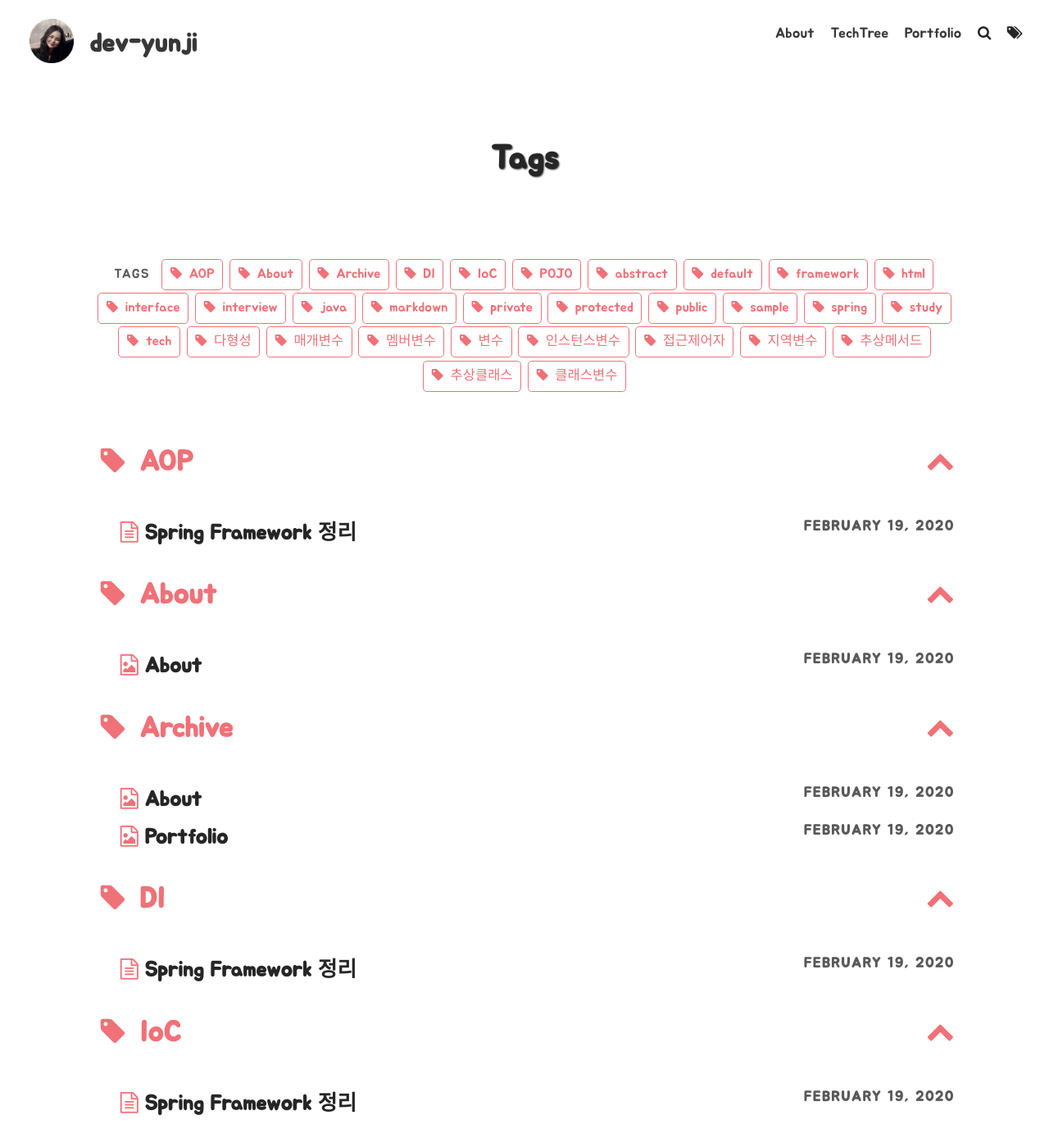
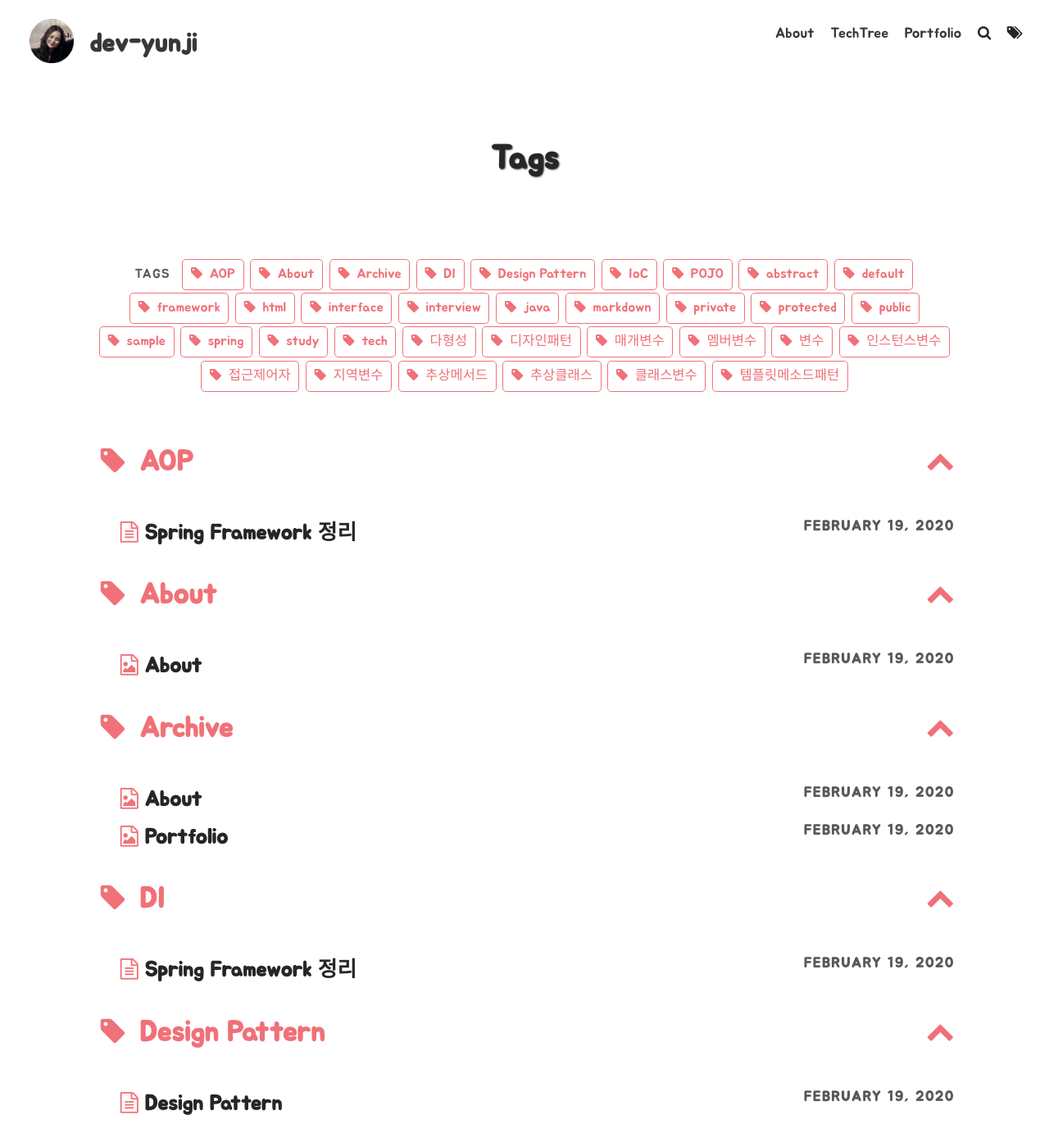
Before and after one commit to yunjigo92/yunjigo92.github.io, a Jekyll site: the page built from pages/tags.md, in a window 1280 px wide and 1400 px high. Shown: the whole window at 82% size. Built offline with Jekyll 4.4.1, drawn with Linux system fonts in a browser that asks for light colours; nearby versions of some CDN libraries; some web fonts are replaced; library files that are not in the unit come from our copies; some of the changed text lies outside the part shown.

Commit message:
Update 2020-02-19-design_pattern.md

```diff
--- a/_posts/2020-02-19-design_pattern.md
+++ b/_posts/2020-02-19-design_pattern.md
@@ -4,7 +4,7 @@ title: Design Pattern      # Title of the page
 author: yunjigo
 color: rgb(36,41,46)                          # Add the specified color as feature image, and change link colors in post
 bootstrap: true                                   # Add bootstrap to the page
-tags: [java,추상클래스,abstract,study]
+tags: [java,디자인패턴,Design Pattern,템플릿메소드패턴,study]
 excerpt_separator: <!--more-->
 ---
 
```
